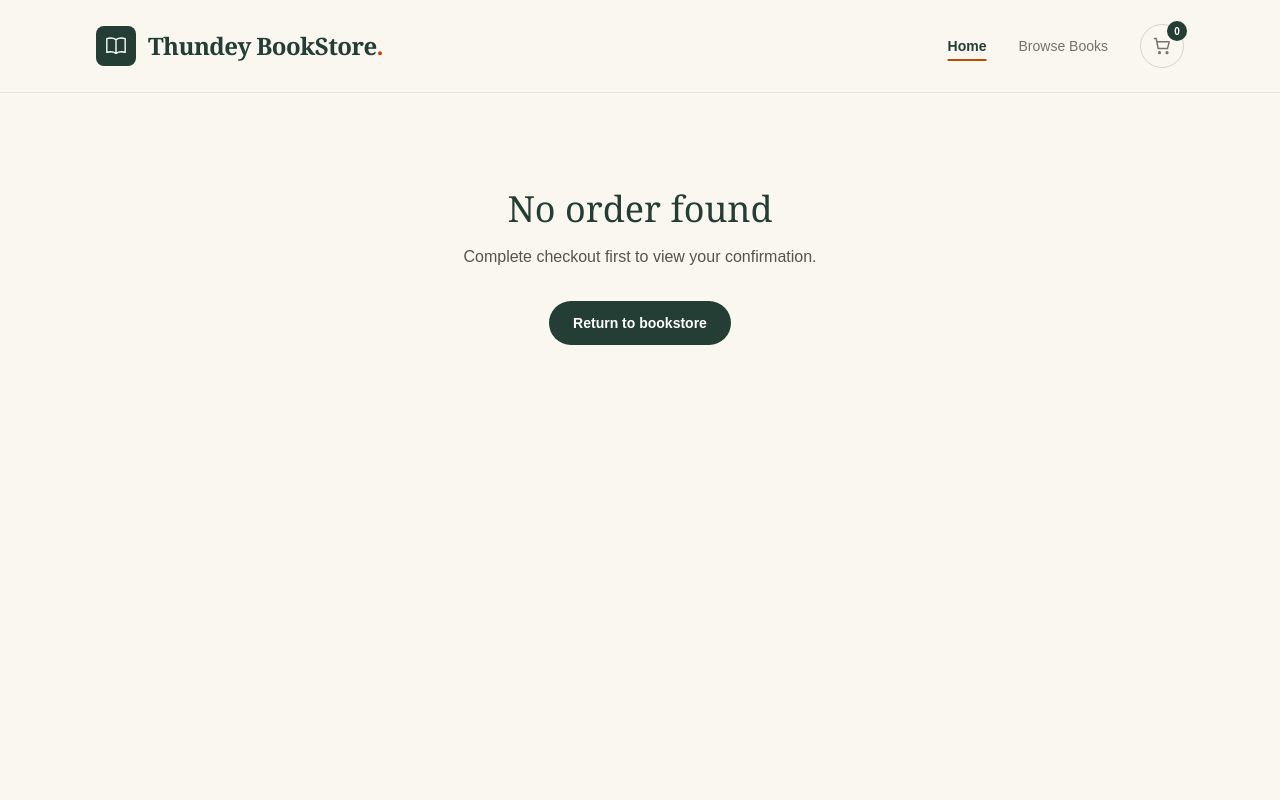
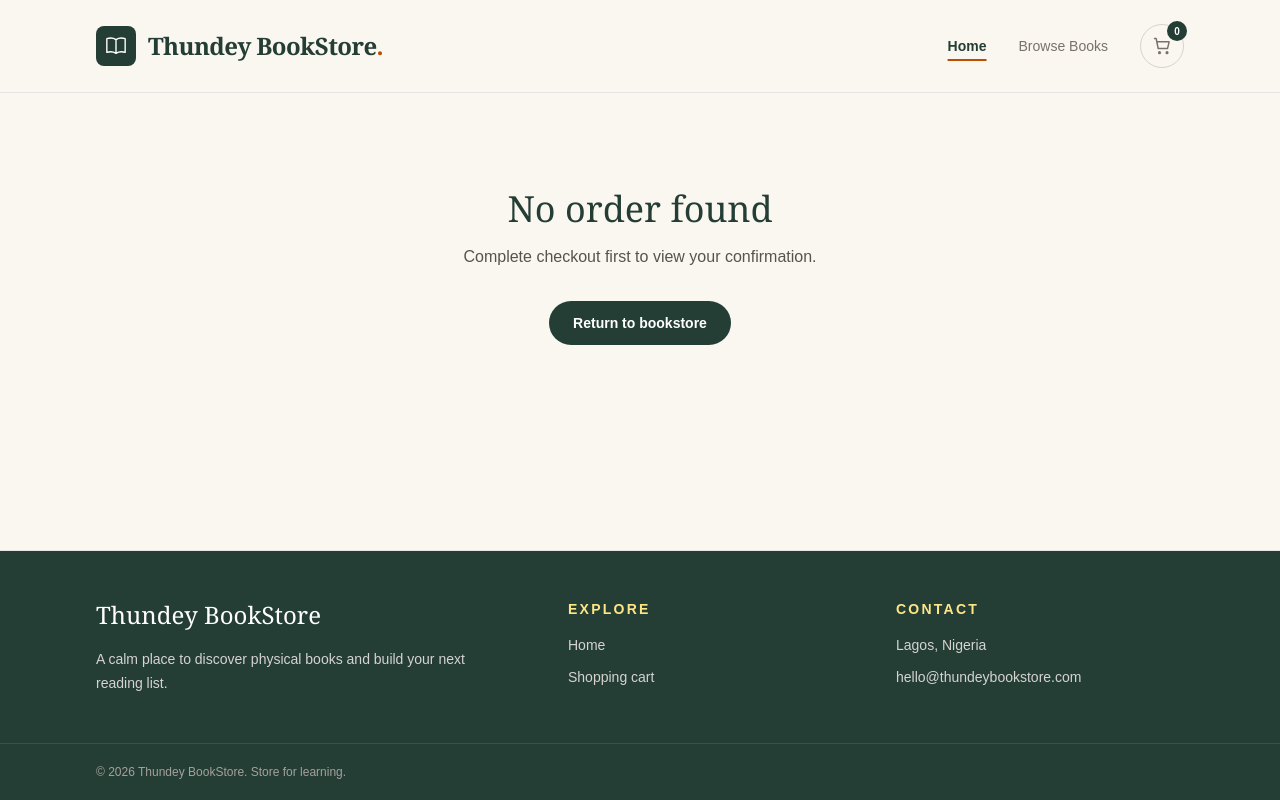
Before and after one commit to aliumuhammad2000-dev/online-bookstore, a React (Vite) app: page /order-confirmation in a window 1280 px wide. Built offline with nearby package versions, Linux system fonts and the light colour scheme.

Commit message:
build footerPage

```diff
--- a/src/App.jsx
+++ b/src/App.jsx
@@ -2,6 +2,7 @@ import { useMemo, useState } from 'react'
 import { BrowserRouter, Route, Routes } from 'react-router-dom'
 import { CartProvider } from './context/CartContext'
 import Header from './components/Header'
+import Footer from './components/Footer'
 import Hero from './components/Hero'
 import BookGrid from './components/BookGrid'
 import EmptyState from './components/EmptyState'
@@ -57,7 +58,9 @@ export default function App() {
   return (
     <CartProvider>
       <BrowserRouter>
+        <div className="flex min-h-screen flex-col">
           <Header />
+          <div className="flex-1">
             <Routes>
               <Route path="/" element={<HomePage />} />
               <Route path="/books/:bookId" element={<BookDetailsPage />} />
@@ -65,6 +68,9 @@ export default function App() {
               <Route path="/checkout" element={<CheckoutPage />} />
               <Route path="/order-confirmation" element={<OrderConfirmationPage />} />
             </Routes>
+          </div>
+          <Footer />
+        </div>
       </BrowserRouter>
     </CartProvider>
   )
--- /dev/null
+++ b/src/components/Footer.jsx
@@ -0,0 +1,37 @@
+import { Link } from 'react-router-dom'
+
+export default function Footer() {
+  return (
+    <footer className="mt-auto border-t border-stone-200 bg-[#243e36] text-stone-100">
+      <div className="mx-auto grid max-w-6xl gap-10 px-5 py-12 sm:px-8 md:grid-cols-[1.5fr_1fr_1fr]">
+        <div>
+          <Link to="/" className="font-serif text-2xl text-white">
+            Thundey BookStore
+          </Link>
+          <p className="mt-4 max-w-sm text-sm leading-6 text-stone-300">
+            A calm place to discover physical books and build your next reading list.
+          </p>
+        </div>
+        <div>
+          <h2 className="text-sm font-semibold uppercase tracking-[0.16em] text-amber-200">Explore</h2>
+          <nav aria-label="Footer navigation" className="mt-4 flex flex-col gap-3 text-sm">
+            <Link to="/" className="text-stone-300 transition hover:text-white">Home</Link>
+            <Link to="/cart" className="text-stone-300 transition hover:text-white">Shopping cart</Link>
+          </nav>
+        </div>
+        <div>
+          <h2 className="text-sm font-semibold uppercase tracking-[0.16em] text-amber-200">Contact</h2>
+          <address className="mt-4 space-y-3 text-sm not-italic text-stone-300">
+            <p>Lagos, Nigeria</p>
+            <a href="mailto:hello@thundeybookstore.com" className="block transition hover:text-white">hello@thundeybookstore.com</a>
+          </address>
+        </div>
+      </div>
+      <div className="border-t border-white/10">
+        <p className="mx-auto max-w-6xl px-5 py-5 text-xs text-stone-400 sm:px-8">
+          © {new Date().getFullYear()} Thundey BookStore. Store for learning.
+        </p>
+      </div>
+    </footer>
+  )
+}
```
Also changed, not shown: 1 other file (tests, documents, lock files or other folders). Lines whose indentation alone changed are shown as unchanged.
